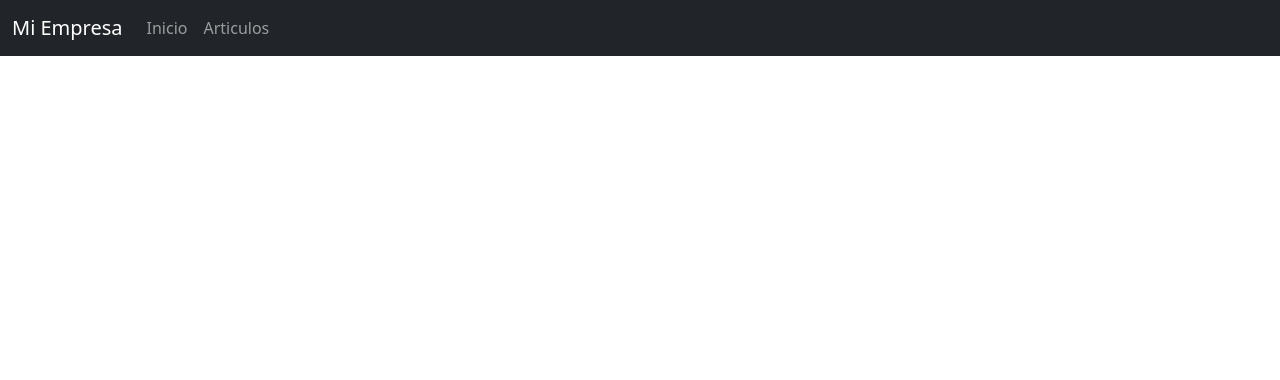
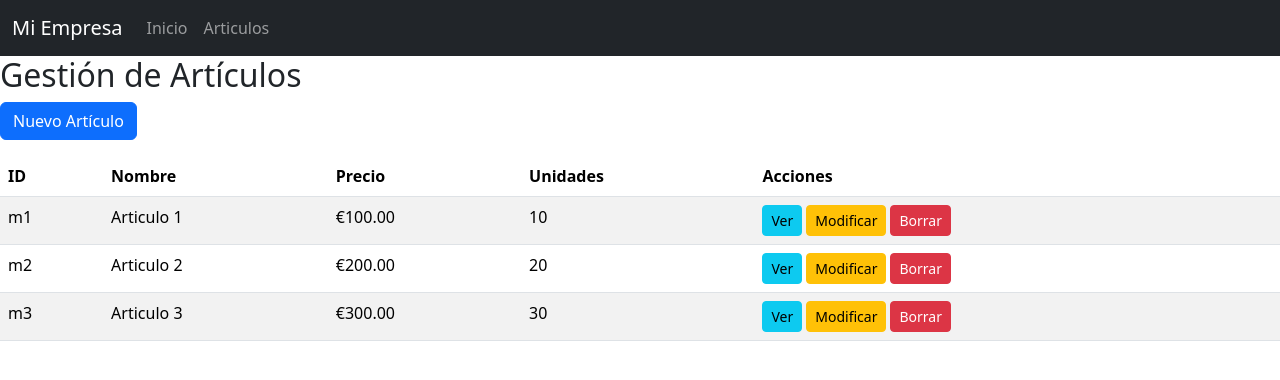
Before and after one commit to r4r4s/practicaAngular, an Angular app: page /articulos in a window 1280 px wide. Before the commit this address led to /. Shown: the top 380 px of the page. Built offline with nearby package versions, Linux system fonts and the light colour scheme.

Commit message:
Articulos

```diff
--- a/src/app/Components/articulos/articulos.html
+++ b/src/app/Components/articulos/articulos.html
@@ -1 +1,36 @@
-<p>articulos works!</p>
+<h2>Gestión de Artículos</h2>
+
+<a class="btn btn-primary mb-3" routerLink="/nuevo">Nuevo Artículo</a>
+
+<table class="table table-striped">
+  <thead>
+    <tr>
+      <th>ID</th>
+      <th>Nombre</th>
+      <th>Precio</th>
+      <th>Unidades</th>
+      <th>Acciones</th>
+    </tr>
+  </thead>
+  <tbody>
+    @for (art of articulos; track art.id) {
+      <tr>
+        <td>{{ art.id }}</td>
+        <td>{{ art.nombre }}</td>
+
+        <td>{{ art.precio | currency:'EUR' }}</td>
+
+        <td>{{ art.unidades }}</td>
+        <td>
+          <a class="btn btn-info btn-sm" [routerLink]="['/ver', art.id]">Ver</a>
+          <a class="btn btn-warning btn-sm mx-1" [routerLink]="['/modificar', art.id]">Modificar</a>
+          <a class="btn btn-danger btn-sm" [routerLink]="['/borrar', art.id]">Borrar</a>
+        </td>
+      </tr>
+    } @empty {
+      <tr>
+        <td colspan="5" class="text-center">No hay artículos para mostrar.</td>
+      </tr>
+    }
+  </tbody>
+</table>
--- a/src/app/Components/articulos/articulos.ts
+++ b/src/app/Components/articulos/articulos.ts
@@ -1,39 +1,29 @@
-import { Injectable } from "@angular/core";
-import { ARTICULOS, Articulo } from "../../Modelos/articulo";
+// src/app/Components/articulos/articulos.component.ts
 
-@Injectable({
-    providedIn: 'root'
+import { Component, OnInit } from '@angular/core';
+import { Articulo } from '../../Modelos/articulo';
+// 1. CORRECCIÓN: Importa 'ArticulosService', no 'Articulos'
+import { Articulos } from '../../Servicios/articulosService';
+import { RouterLink } from '@angular/router';
+import { CurrencyPipe } from '@angular/common';
+
+@Component({
+  selector: 'app-articulos',
+  standalone: true,
+  imports: [RouterLink, CurrencyPipe],
+  templateUrl: './articulos.html',
+  styleUrl: './articulos.css'
 })
-export class ArticulosService {
-    constructor() {}
+export class ArticulosComponent implements OnInit {
 
-    articulos:Articulo[]= ARTICULOS
+  // Esta es tu variable para el array
+  public articulos: Articulo[] = [];
 
-    getArticulos():Articulo[]{
-        return this.articulos
-    }
+  // 2. CORRECCIÓN: Nombra el servicio 'articulosService' y usa el tipo 'ArticulosService'
+  constructor(private articulosService: Articulos) { }
 
-    getArticulo(id:string){
-        let pos=this.articulos.findIndex(art=> art.id===id)
-        return this.articulos[pos]
-    }
-
-    postArticulo(articulo:Articulo){
-        let pos=this.articulos.findIndex(art=> art.id===articulo.id)
-        if(pos===-1){
-            this.articulos.push(articulo)
-        }
-        else
-            alert("El articulo ya existe")
-    }
-
-    putArticulo(articulo:Articulo){
-        let pos=this.articulos.findIndex(art=> art.id===articulo.id)
-        this.articulos[pos]=articulo
-    }
-
-    deleteArticulo(id:string){
-        let pos=this.articulos.findIndex(art=> art.id===id)
-        this.articulos.splice(pos,1)
-    }
+  ngOnInit(): void {
+    // 3. CORRECIÓN: Llama a 'this.articulosService' para obtener los datos
+    this.articulos = this.articulosService.getArticulos();
+  }
 }
--- a/src/app/Components/inicio/inicio.html
+++ b/src/app/Components/inicio/inicio.html
@@ -1 +1,23 @@
-<p>inicio works!</p>
+<div class="p-5 mb-4 bg-light rounded-3">
+  <div class="container-fluid py-5">
+
+    <h1 class="display-4">Bienvenido a Mi Empresa</h1>
+
+    <p class="lead">
+      Esta es la página de inicio de la aplicación de gestión de artículos.
+
+    </p>
+
+    <hr class="my-4">
+
+    <p>
+      Utilice el menú de navegación "Articulos" o el botón de abajo
+      para comenzar a gestionar el inventario.
+    </p>
+
+    <a class="btn btn-primary btn-lg" routerLink="/articulos" role="button">
+      Ver Artículos
+    </a>
+
+  </div>
+</div>
--- a/src/app/Components/inicio/inicio.ts
+++ b/src/app/Components/inicio/inicio.ts
@@ -1,8 +1,9 @@
 import { Component } from '@angular/core';
+import { RouterLink } from '@angular/router';
 
 @Component({
   selector: 'app-inicio',
-  imports: [],
+  imports: [RouterLink],
   templateUrl: './inicio.html',
   styleUrl: './inicio.css',
 })
--- /dev/null
+++ b/src/app/Servicios/articulosService.ts
@@ -0,0 +1,39 @@
+import { Injectable } from "@angular/core";
+import { ARTICULOS, Articulo } from "../Modelos/articulo";
+
+@Injectable({
+    providedIn: 'root'
+})
+export class Articulos {
+    constructor() {}
+
+    articulos:Articulo[]= ARTICULOS
+
+    getArticulos():Articulo[]{
+        return this.articulos
+    }
+
+    getArticulo(id:string){
+        let pos=this.articulos.findIndex(art=> art.id===id)
+        return this.articulos[pos]
+    }
+
+    postArticulo(articulo:Articulo){
+        let pos=this.articulos.findIndex(art=> art.id===articulo.id)
+        if(pos===-1){
+            this.articulos.push(articulo)
+        }
+        else
+            alert("El articulo ya existe")
+    }
+
+    putArticulo(articulo:Articulo){
+        let pos=this.articulos.findIndex(art=> art.id===articulo.id)
+        this.articulos[pos]=articulo
+    }
+
+    deleteArticulo(id:string){
+        let pos=this.articulos.findIndex(art=> art.id===id)
+        this.articulos.splice(pos,1)
+    }
+}
--- a/src/app/app.html
+++ b/src/app/app.html
@@ -1,4 +1,3 @@
 <app-header></app-header>
 
-
 <router-outlet />
--- a/src/app/app.routes.ts
+++ b/src/app/app.routes.ts
@@ -1,3 +1,28 @@
+
 import { Routes } from '@angular/router';
 
-export const routes: Routes = [];
+import { Inicio} from './Components/inicio/inicio';
+import {ArticulosComponent} from './Components/articulos/articulos';
+import { Nuevo } from './Components/nuevo/nuevo';
+import { Ver } from './Components/ver/ver';
+import { Modificar} from './Components/modificar/modificar';
+import { Borrar } from './Components/borrar/borrar';
+import { Error } from './Components/error/error';
+
+export const routes: Routes = [
+
+  { path: '', component: Inicio },
+
+  { path: 'articulos', component: ArticulosComponent},
+
+
+  { path: 'nuevo', component: Nuevo },
+
+  { path: 'ver/:id', component: Ver},
+
+  { path: 'modificar/:id', component: Modificar },
+
+  { path: 'borrar/:id', component: Borrar },
+
+  { path: '**', component: Error }
+];
```
Also changed, not shown: 1 other file (tests, documents, lock files or other folders).
